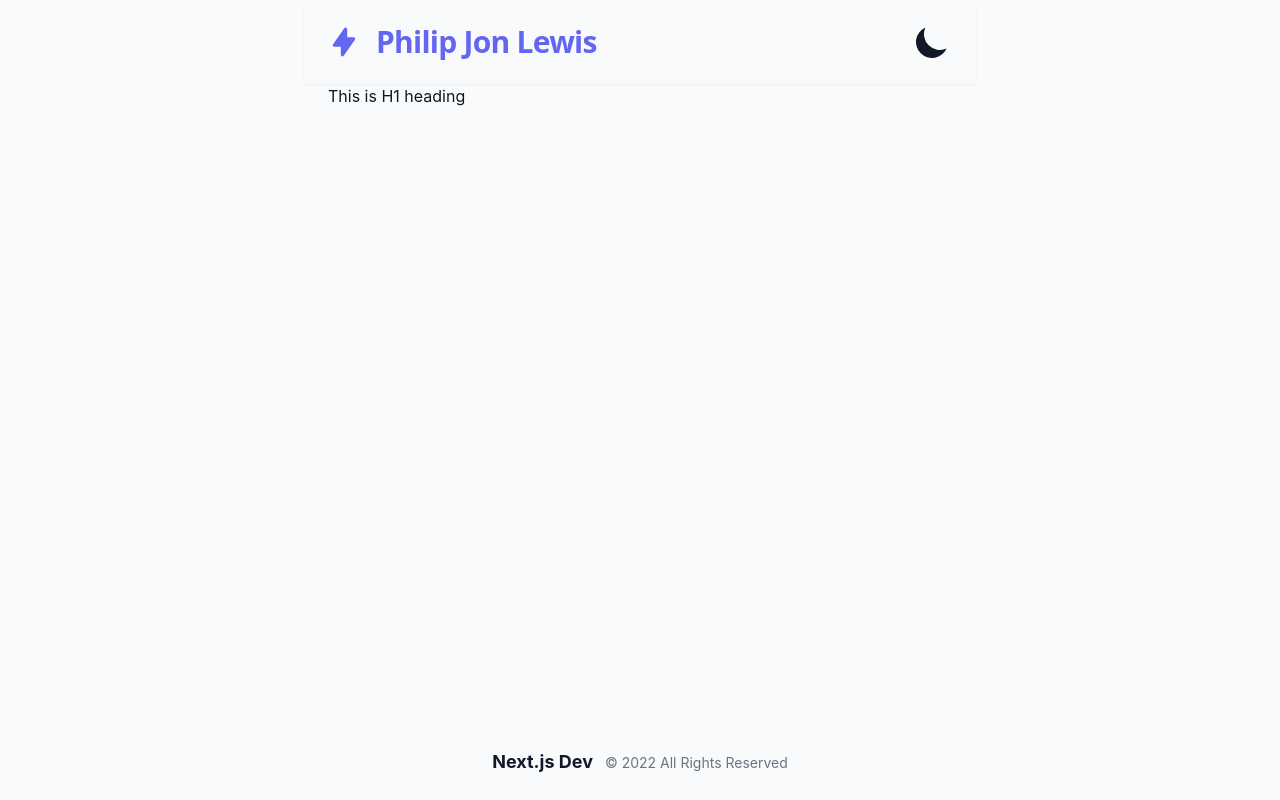
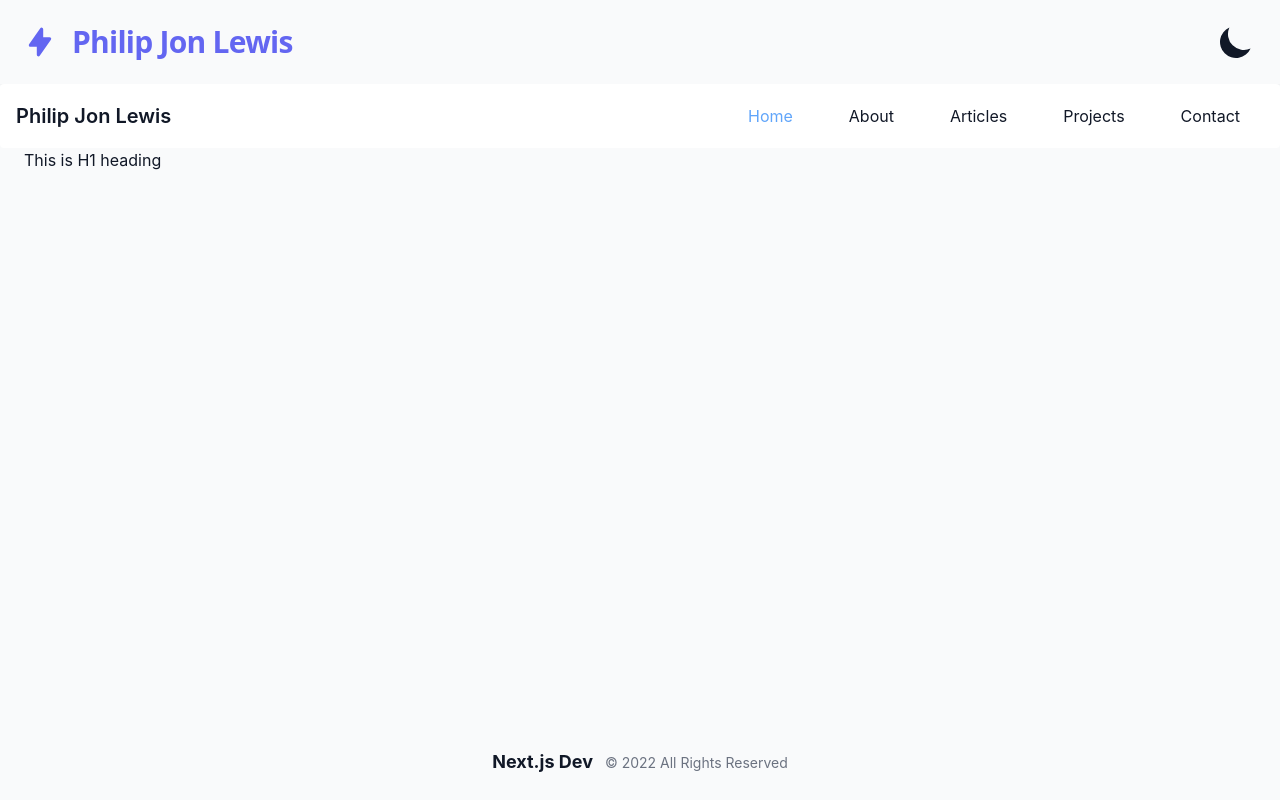
Before and after one commit to philipjonlewis/philipjonlewis.com, a Next.js app: page / in a window 1280 px wide. Built offline with nearby package versions, Linux system fonts and the light colour scheme.

Commit message:
fixed navbar

```diff
--- a/components/layouts/Layout.tsx
+++ b/components/layouts/Layout.tsx
@@ -13,12 +13,14 @@ const Layout = ({ children }: { children: ReactNode }) => {
         <link rel="icon" href="/favicon.ico" />
       </Head>
 
-      <div className="min-h-screen mx-auto max-w-2xl flex flex-col">
+      <div className="min-h-screen lg:container mx-auto max-w-2xl flex flex-col">
+
         <Header />
-        {/* <Navbar /> */}
+        <Navbar />
         <main className="flex-grow container mx-auto px-4 sm:px-6">
           {children}
         </main>
+
         <Footer />
       </div>
     </ThemeProvider>
--- a/components/navigation/Header.tsx
+++ b/components/navigation/Header.tsx
@@ -36,7 +36,7 @@ const Header = () => {
 
   return (
     <header className="h-15 shadow-sm dark:border-gray-700">
-      <div className="container  px-4 sm:px-6 py-4 flex justify-between items-center">
+      <div className="px-4 sm:px-6 py-4 flex justify-between items-center">
         {/* Logo */}
         <Logo />
 
--- a/components/navigation/Navbar.tsx
+++ b/components/navigation/Navbar.tsx
@@ -9,39 +9,102 @@ const Navbar = () => {
   const router = useRouter();
   const { asPath } = useRouter();
 
+  console.log(router.pathname);
+
   return (
-    <>
-      <Head>
-        <title>Philip Lewis Portfolio</title>
-        <meta name="keywords" content="Developer" />
-      </Head>
+    <nav className="bg-white border-gray-200 px-2 sm:px-4 h-16 rounded dark:bg-gray-800 flex">
+      <div className="container flex flex-wrap justify-between items-center mx-auto">
+        <a href="https://flowbite.com" className="flex items-center">
+          {/* <img src="/docs/images/logo.svg" className="mr-3 h-6 sm:h-9" alt="Flowbite Logo"> */}
+          <span className="self-center text-xl font-semibold whitespace-nowrap dark:text-white">
+            Philip Jon Lewis
+          </span>
+        </a>
+        <button
+          data-collapse-toggle="mobile-menu"
+          type="button"
+          className="inline-flex items-center p-2 ml-3 text-sm text-gray-500 rounded-lg md:hidden hover:bg-gray-100 focus:outline-none focus:ring-2 focus:ring-gray-200 dark:text-gray-400 dark:hover:bg-gray-700 dark:focus:ring-gray-600"
+          aria-controls="mobile-menu"
+          aria-expanded="false"
+        >
+          <span className="sr-only">Open main menu</span>
+          <svg
+            className="w-6 h-6"
+            fill="currentColor"
+            viewBox="0 0 20 20"
+            xmlns="http://www.w3.org/2000/svg"
+          >
+            <path
+              fillRule="evenodd"
+              d="M3 5a1 1 0 011-1h12a1 1 0 110 2H4a1 1 0 01-1-1zM3 10a1 1 0 011-1h12a1 1 0 110 2H4a1 1 0 01-1-1zM3 15a1 1 0 011-1h12a1 1 0 110 2H4a1 1 0 01-1-1z"
+              clipRule="evenodd"
+            ></path>
+          </svg>
+          <svg
+            className="hidden w-6 h-6"
+            fill="currentColor"
+            viewBox="0 0 20 20"
+            xmlns="http://www.w3.org/2000/svg"
+          >
+            <path
+              fillRule="evenodd"
+              d="M4.293 4.293a1 1 0 011.414 0L10 8.586l4.293-4.293a1 1 0 111.414 1.414L11.414 10l4.293 4.293a1 1 0 01-1.414 1.414L10 11.414l-4.293 4.293a1 1 0 01-1.414-1.414L8.586 10 4.293 5.707a1 1 0 010-1.414z"
+              clipRule="evenodd"
+            ></path>
+          </svg>
+        </button>
 
-      <nav className={styles.navbarContainer}>
-        <Image src="/logo.png" width={128} height={77} alt="logo" />
+        <div className="flex items-center justify-center h-full gap-2">
+          <Link href="/">
+            <a
+              className={router.pathname == "/" ? "active-navlink" : "nav-link"}
+            >
+              Home
+            </a>
+          </Link>
 
-        <h1 className="text-3xl font-bold underline bg-red-300 text-blue-400">
-          Navbar
-        </h1>
+          <Link href="/about">
+            <a
+              className={
+                router.pathname == "/about" ? "active-navlink" : "nav-link"
+              }
+            >
+              About
+            </a>
+          </Link>
 
-        <ul>
-          <li>
-            <Link href={"/"}>Home</Link>
-          </li>
-          <li>
-            <Link href={"/about"}>About</Link>
-          </li>
-          <li>
-            <Link href={"/contact"}>Contact</Link>
-          </li>
-          <li>
-            <Link href={"/articles"}>Articles</Link>
-          </li>
-          <li>
-            <Link href={"/projects"}>Projects</Link>
-          </li>
-        </ul>
-      </nav>
-    </>
+          <Link href="/articles">
+            <a
+              className={
+                router.pathname == "/articles" ? "active-navlink" : "nav-link"
+              }
+            >
+              Articles
+            </a>
+          </Link>
+
+          <Link href="/projects">
+            <a
+              className={
+                router.pathname == "/projects" ? "active-navlink" : "nav-link"
+              }
+            >
+              Projects
+            </a>
+          </Link>
+
+          <Link href="/contact">
+            <a
+              className={
+                router.pathname == "/contact" ? "active-navlink" : "nav-link"
+              }
+            >
+              Contact
+            </a>
+          </Link>
+        </div>
+      </div>
+    </nav>
   );
 };
 
--- a/pages/projects/index.tsx
+++ b/pages/projects/index.tsx
@@ -3,32 +3,14 @@ import type { NextPage } from "next";
 import type { AppProps } from "next/app";
 import Link from "next/link";
 
-export const getStaticProps = async () => {
-  const res = await fetch("https://jsonplaceholder.typicode.com/users");
-  const data = await res.json();
-  return {
-    props: {
-      projects: data,
-    },
-  };
-};
-
-const Projects: NextPage = (children) => {
-  const { projects } = children as any;
-
-  const [projectList, setProjectList] = useState([]);
-
-  useEffect(() => {
-    setProjectList(projects);
-  }, [projects]);
-
+const Projects: NextPage = () => {
   return (
-    <div>
+    <div className="dark:bg-gray-900  dark:text-gray-100 ">
       <h1>Project</h1>
       <Link href={"/projects/software"}>Software</Link>
       <Link href={"/projects/architecture"}>Architecture</Link>
 
-      {projectList.length >= 1 &&
+      {/* {projectList.length >= 1 &&
         projects.map((project: any) => {
           return (
             <Link key={project.id} href={`/projects/software/${project.id}`}>
@@ -37,7 +19,7 @@ const Projects: NextPage = (children) => {
               </a>
             </Link>
           );
-        })}
+        })} */}
     </div>
   );
 };
--- a/styles/Home.module.scss
+++ b/styles/Home.module.scss
@@ -1,116 +1,116 @@
-.container {
-  padding: 0 2rem;
-}
+// .container {
+//   padding: 0 2rem;
+// }
 
-.main {
-  min-height: 100vh;
-  padding: 4rem 0;
-  flex: 1;
-  display: flex;
-  flex-direction: column;
-  justify-content: center;
-  align-items: center;
-}
+// .main {
+//   min-height: 100vh;
+//   padding: 4rem 0;
+//   flex: 1;
+//   display: flex;
+//   flex-direction: column;
+//   justify-content: center;
+//   align-items: center;
+// }
 
-.footer {
-  display: flex;
-  flex: 1;
-  padding: 2rem 0;
-  border-top: 1px solid #eaeaea;
-  justify-content: center;
-  align-items: center;
-}
+// .footer {
+//   display: flex;
+//   flex: 1;
+//   padding: 2rem 0;
+//   border-top: 1px solid #eaeaea;
+//   justify-content: center;
+//   align-items: center;
+// }
 
-.footer a {
-  display: flex;
-  justify-content: center;
-  align-items: center;
-  flex-grow: 1;
-}
+// .footer a {
+//   display: flex;
+//   justify-content: center;
+//   align-items: center;
+//   flex-grow: 1;
+// }
 
-.title a {
-  color: #0070f3;
-  text-decoration: none;
-}
+// .title a {
+//   color: #0070f3;
+//   text-decoration: none;
+// }
 
-.title a:hover,
-.title a:focus,
-.title a:active {
-  text-decoration: underline;
-}
+// .title a:hover,
+// .title a:focus,
+// .title a:active {
+//   text-decoration: underline;
+// }
 
-.title {
-  margin: 0;
-  line-height: 1.15;
-  font-size: 4rem;
-}
+// .title {
+//   margin: 0;
+//   line-height: 1.15;
+//   font-size: 4rem;
+// }
 
-.title,
-.description {
-  text-align: center;
-}
+// .title,
+// .description {
+//   text-align: center;
+// }
 
-.description {
-  margin: 4rem 0;
-  line-height: 1.5;
-  font-size: 1.5rem;
-}
+// .description {
+//   margin: 4rem 0;
+//   line-height: 1.5;
+//   font-size: 1.5rem;
+// }
 
-.code {
-  background: #fafafa;
-  border-radius: 5px;
-  padding: 0.75rem;
-  font-size: 1.1rem;
-  font-family: Menlo, Monaco, Lucida Console, Liberation Mono, DejaVu Sans Mono,
-    Bitstream Vera Sans Mono, Courier New, monospace;
-}
+// .code {
+//   background: #fafafa;
+//   border-radius: 5px;
+//   padding: 0.75rem;
+//   font-size: 1.1rem;
+//   font-family: Menlo, Monaco, Lucida Console, Liberation Mono, DejaVu Sans Mono,
+//     Bitstream Vera Sans Mono, Courier New, monospace;
+// }
 
-.grid {
-  display: flex;
-  align-items: center;
-  justify-content: center;
-  flex-wrap: wrap;
-  max-width: 800px;
-}
+// .grid {
+//   display: flex;
+//   align-items: center;
+//   justify-content: center;
+//   flex-wrap: wrap;
+//   max-width: 800px;
+// }
 
-.card {
-  margin: 1rem;
-  padding: 1.5rem;
-  text-align: left;
-  color: inherit;
-  text-decoration: none;
-  border: 1px solid #eaeaea;
-  border-radius: 10px;
-  transition: color 0.15s ease, border-color 0.15s ease;
-  max-width: 300px;
-}
+// .card {
+//   margin: 1rem;
+//   padding: 1.5rem;
+//   text-align: left;
+//   color: inherit;
+//   text-decoration: none;
+//   border: 1px solid #eaeaea;
+//   border-radius: 10px;
+//   transition: color 0.15s ease, border-color 0.15s ease;
+//   max-width: 300px;
+// }
 
-.card:hover,
-.card:focus,
-.card:active {
-  color: #0070f3;
-  border-color: #0070f3;
-}
+// .card:hover,
+// .card:focus,
+// .card:active {
+//   color: #0070f3;
+//   border-color: #0070f3;
+// }
 
-.card h2 {
-  margin: 0 0 1rem 0;
-  font-size: 1.5rem;
-}
+// .card h2 {
+//   margin: 0 0 1rem 0;
+//   font-size: 1.5rem;
+// }
 
-.card p {
-  margin: 0;
-  font-size: 1.25rem;
-  line-height: 1.5;
-}
+// .card p {
+//   margin: 0;
+//   font-size: 1.25rem;
+//   line-height: 1.5;
+// }
 
-.logo {
-  height: 1em;
-  margin-left: 0.5rem;
-}
+// .logo {
+//   height: 1em;
+//   margin-left: 0.5rem;
+// }
 
-@media (max-width: 600px) {
-  .grid {
-    width: 100%;
-    flex-direction: column;
-  }
-}
+// @media (max-width: 600px) {
+//   .grid {
+//     width: 100%;
+//     flex-direction: column;
+//   }
+// }
--- a/styles/globals.scss
+++ b/styles/globals.scss
@@ -12,9 +12,8 @@
     @apply text-white bg-indigo-500;
   }
 
-
-  .btn{
-    @apply inline-block px-5 py-3 rounded-lg hover:bg-indigo-600 transition duration-300 shadow-lg bg-indigo-500 text-white capitalize tracking-wider font-semibold text-sm sm:text-xl focus:outline-none focus:ring-4 focus:ring-indigo-500 focus:ring-opacity-50 whitespace-nowrap
+  .btn {
+    @apply inline-block px-5 py-3 rounded-lg hover:bg-indigo-600 transition duration-300 shadow-lg bg-indigo-500 text-white capitalize tracking-wider font-semibold text-sm sm:text-xl focus:outline-none focus:ring-4 focus:ring-indigo-500 focus:ring-opacity-50 whitespace-nowrap;
   }
 }
 
@@ -27,10 +26,24 @@ body {
 }
 
 a {
-  color: inherit;
+  // color: inherit;
   text-decoration: none;
 }
 
 * {
   box-sizing: border-box;
 }
+
+.nav-link {
+  @apply py-2 px-6 rounded-md hover:bg-slate-700;
+}
+
+// .nav-link {
+//   @apply block py-2 pr-4 pl-3 text-gray-700 border-b border-gray-100 hover:bg-gray-50 md:hover:bg-transparent md:border-0 md:hover:text-blue-700 md:p-0 dark:text-gray-400 md:dark:hover:text-white dark:hover:bg-gray-700 dark:hover:text-white md:dark:hover:bg-transparent dark:border-gray-700
+//   bg-red-500;
+// }
+
+.active-navlink {
+  @extend .nav-link;
+  @apply text-blue-400 dark:bg-gray-700;
+}
--- a/tailwind.config.js
+++ b/tailwind.config.js
@@ -7,6 +7,9 @@ module.exports = {
   darkMode: "class",
   theme: {
     extend: {},
+    container: {
+      center: true,
+    },
   },
   variants: {
     extend: {},
```
